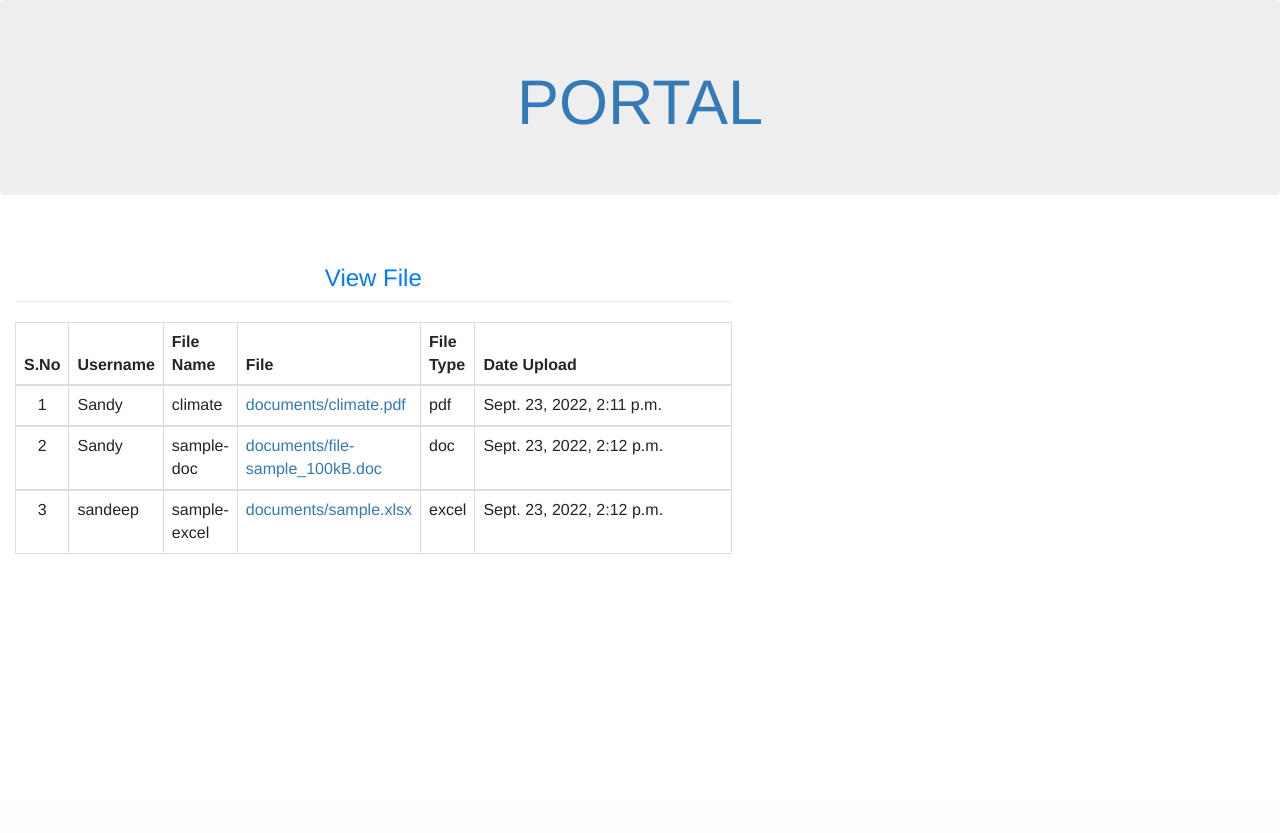
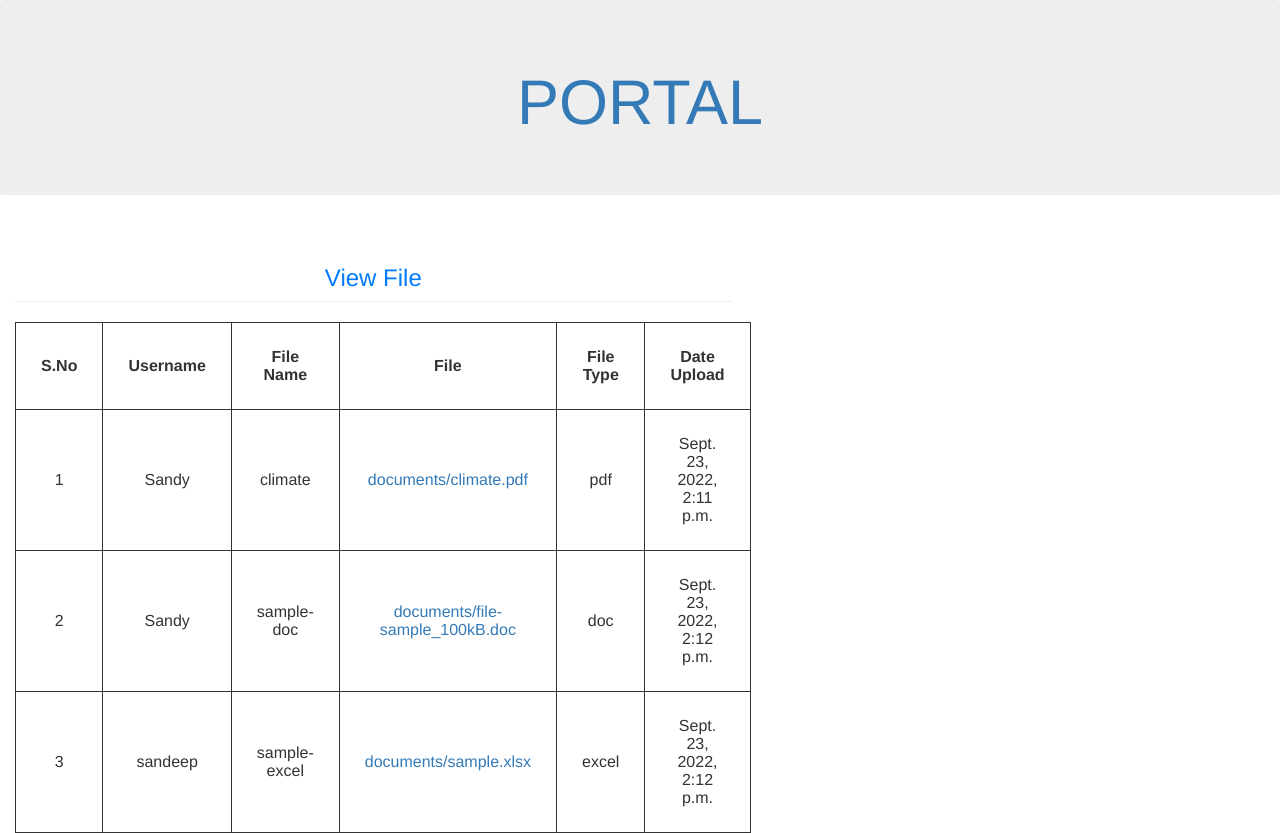
Before and after one commit to Sandeepsubramaniyan/Portal, a Django app: page /index/ in a window 1280 px wide. Before the commit the page ends 554 px from the top, so only its background shows below. Run offline with Django 3.2, Linux system fonts and the light colour scheme; data comes from the database, SQL or seed files in the repository; both versions use the stored data as it was after the commit; some libraries are stand-ins or nearby versions.

Commit message:
display screenshowing information

```diff
--- a/portal/models.py
+++ b/portal/models.py
@@ -10,4 +10,4 @@ class MyFileUpload(models.Model):
     file = models.FileField(upload_to='documents')
 
     def __str__(self):
-        return self.username
+        return self.file_name
--- a/portal/views.py
+++ b/portal/views.py
@@ -33,7 +33,22 @@ def upload(request):
     return render(request,'upload.html',context)
 
 def home(request):
-    return render(request,'home.html')
+
+    posts = MyFileUpload.objects.all().count()
+    pdf_file=MyFileUpload.objects.filter(file_type__contains='pdf').count()
+    excel_file=MyFileUpload.objects.filter(file_type__contains='excel').count()
+    doc_file=MyFileUpload.objects.filter(file_type__contains='doc').count()
+    context = {
+        'posts':posts,
+        'pdf_file':pdf_file,
+        'excel_file':excel_file,
+        'doc_file':doc_file,
+
+
+
+    }
+
+    return render(request,'home.html',context)
 
 def index(request):
     mydata=MyFileUpload.objects.all()
--- a/templates/index.html
+++ b/templates/index.html
@@ -1,6 +1,15 @@
 {% extends 'base.html' %}
 
 {% block content %}
+
+<style>
+    table, th, td {
+      border: 1px solid;
+      padding: 25px;
+      text-align: center;
+
+    }
+</style>
 
     <div class="jumbotron text-center">
 
@@ -12,7 +21,8 @@
     <div class="col-md-7">
         {% if mydata %}
         <h3 class="page-header text-primary text-center">View File</h3>
-        <table class="table table-bordered">
+
+            <table class="center">
 
                 <thead>
                     <tr>
@@ -21,7 +31,7 @@
                         <th>File Name</th>
                         <th>File</th>
                         <th>File Type</th>
-                    <th style="width:150%">Date Upload</th>
+                        <th>Date Upload</th>
 
                     </tr>
                 </thead>
@@ -39,6 +49,7 @@
                     </tbody>
                 {% endfor %}
             </table>
+        </div>
         {% endif %}
     </div>
 
--- a/templates/signup.html
+++ b/templates/signup.html
@@ -23,7 +23,7 @@
     {% endfor %}
 	<button type="submit" class="btn btn-success">SignUp</button>
     </form>
-
+    <a href="/login" text="not registered"> Click to Login</a>
 </div>
 
 {% endblock content %}
```
Also changed, not shown: templates/home.html (+9 -0 lines), templates/login.html (+9 -2 lines), db.sqlite3. Lines whose indentation alone changed are shown as unchanged.
